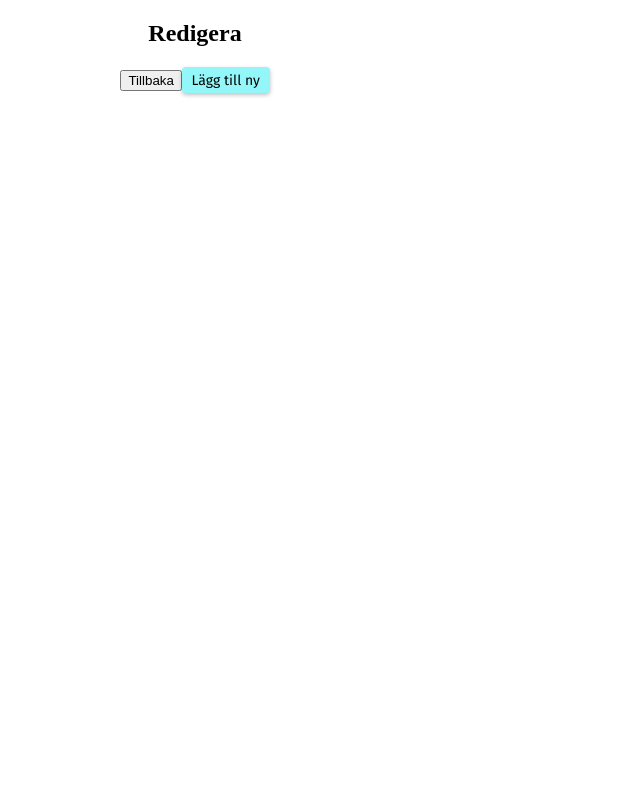
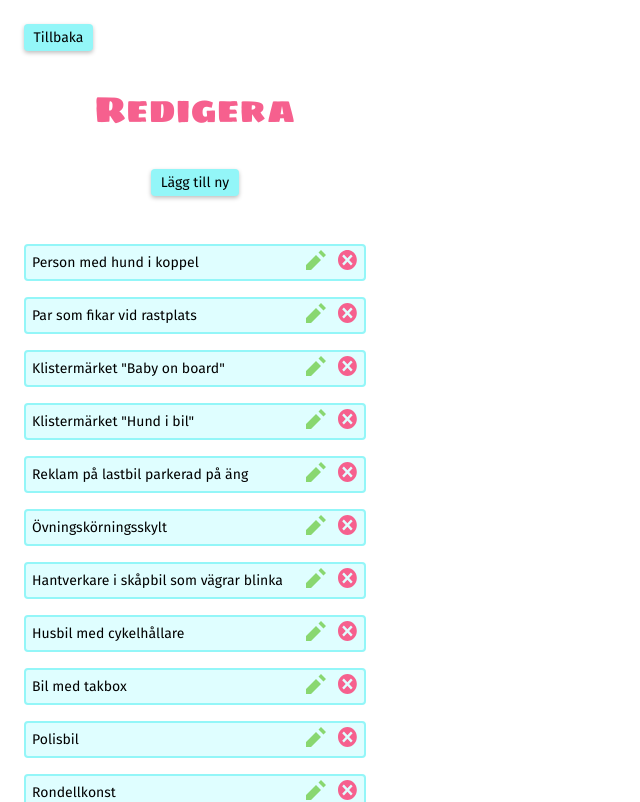
Before and after one commit to Sunse7/examination-2-car-bingo, a React (Vite) app: page /editpage in a window 1280 px wide. Shown: the top 802 px of the page, without its empty margins (0-640 px from the left). Built offline with nearby package versions, Linux system fonts and the light colour scheme.

Commit message:
DeleteBingoItem done

```diff
--- a/src/Components/BackButton.jsx
+++ /dev/null
@@ -1,7 +0,0 @@
-function BackButton({action}) {
-    return (
-        <button onClick={action}>Tillbaka</button>
-     );
-}
-
-export default BackButton;
--- a/src/app/bingoInfoSquaresSlice.js
+++ b/src/app/bingoInfoSquaresSlice.js
@@ -12,12 +12,20 @@ export const bingoInfoSquaresSlice = createSlice({
             state.bingoItems.push(...action.payload)
         },
         addBingoItem: (state, action) => {
-
+            console.log('added');
+            //Add id
         },
-        updateBingoItem: (state, action) => {
-
+        updateBingoItem: (state, action, newText) => {
+            console.log(action.payload.id);
+            let bingoItemToUpdate = action.payload;
+            bingoItemToUpdate.text = action.payload.newText;
+            let bingoItemIndex = state.bingoItems.findIndex((bingoItem) => bingoItem.id === bingoItemToUpdate.id);
+            state.bingoItems.splice(bingoItemIndex, 1, newText);
         },
         deleteBingoItem: (state, action) => {
+            let bingoItemToRemove = action.payload;
+            let bingoItemIndex = state.bingoItems.findIndex((bingoItem) => bingoItem.id === bingoItemToRemove.id);
+            state.bingoItems.splice(bingoItemIndex, 1);
 
         }
     }
--- a/src/pages/EditPage.jsx
+++ b/src/pages/EditPage.jsx
@@ -1,17 +1,43 @@
 import { useNavigate } from "react-router-dom";
-import BackButton from "../Components/BackButton";
 import Button from "../Components/Button";
+import style from "./EditPage.module.scss";
+import { useDispatch, useSelector } from "react-redux";
+import EditCard from "../Components/EditCard";
+import {
+  addBingoItem,
+  deleteBingoItem,
+  updateBingoItem,
+} from "../app/bingoInfoSquaresSlice";
 
 function EditPage() {
-    const navigate = useNavigate();
+  const navigate = useNavigate();
+  const state = useSelector((state) => state.bingoItems);
+  const dispatch = useDispatch();
 
-    return (
-        <main>
-            <h2>Redigera</h2>
-            <BackButton action={()=> navigate(-1)} />
-            <Button title='Lägg till ny' isBlue={true} />
-        </main>
-     );
+  return (
+    <main className={style.main}>
+      <section className={style.main__backButton}>
+        <Button title="Tillbaka" action={() => navigate(-1)} isBlue={true} />
+      </section>
+      <h2 className={style.main__h2}>Redigera</h2>
+      <Button
+        title="Lägg till ny"
+        action={() => dispatch(addBingoItem("hej"))}
+        isBlue={true}
+      />
+      <section className={style.main__cardsContainer}>
+        {state &&
+          state.map((item, i) => (
+            <EditCard
+              bingoItem={item}
+              editAction={() => dispatch(updateBingoItem(item))}
+              deleteAction={() => dispatch(deleteBingoItem(item))}
+              key={i}
+            />
+          ))}
+      </section>
+    </main>
+  );
 }
 
 export default EditPage;
--- /dev/null
+++ b/src/pages/EditPage.module.scss
@@ -0,0 +1,18 @@
+@import '../variables';
+
+.main {
+    padding: 1.5rem;
+    &__backButton {
+        display: flex;
+
+    }
+    &__h2 {
+        @include primary-font;
+    }
+    &__cardsContainer {
+        margin-top: 3rem;
+        display: flex;
+        flex-direction: column;
+        gap: 1rem;
+    }
+}
```
